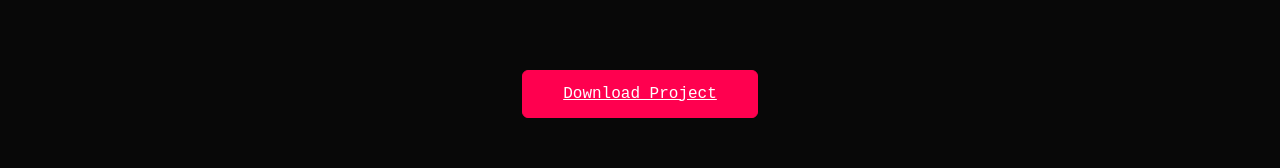
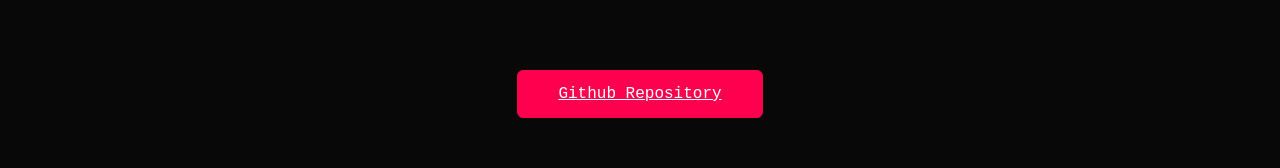
Before and after one commit to AbyssPenguin/Portfolio, a plain HTML site: page Project5.html in a window 1280 px wide. Shown: the part 1336-1504 px from the top of the page. Drawn offline with Linux system fonts and the light colour scheme.

Commit message:
last commit

```diff
--- a/Project5.html
+++ b/Project5.html
@@ -86,7 +86,7 @@
                 </div>
             </div>
             <div class="project-links">
-                <a href="documents/Project_1_images.zip" class="btn btn2">Download Project</a>
+                <a href="https://github.com/Nigel-23047846/Travel-List-App" class="btn btn2">Github Repository</a>
             </div>
         </div>
     </div>
```
Also changed, not shown: 1 other file.
